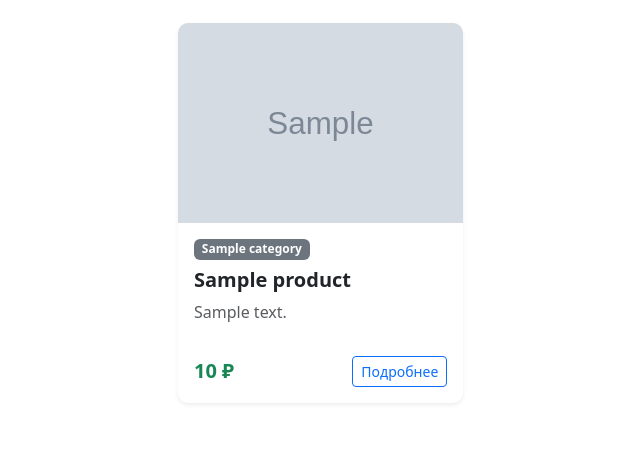
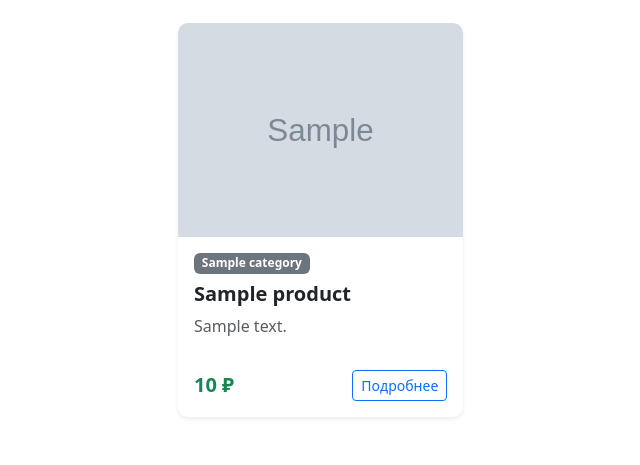
Before and after one commit to Yulianna-Aleeva/web-server, a Django app: template catalog/templates/catalog/home.html in a window 1280 px wide. Shown: the part 807-1272 px from the top of the page, without its empty margins (150-790 px from the left). Before the commit the page ends 1211 px from the top, so only its background shows below. Run offline with Django 5.2, Linux system fonts and the light colour scheme; the template is opened without the code that fills it: most values are stand-ins (such as "Sample title", 1, 10 or a date in 2020); grey boxes marked "Sample" are stand-in pictures; some libraries are stand-ins or nearby versions.

Commit message:
style(templates): fix image aspect ratio

```diff
--- a/catalog/templates/catalog/home.html
+++ b/catalog/templates/catalog/home.html
@@ -58,13 +58,14 @@
             <div class="card h-100 shadow-sm border-0" style="border-radius: 10px;">
 
                 {% if product.image %}
-                <img src="{{ product.image.url }}"
-                     onerror="this.onerror=null; this.src='/media/{{ product.image.name }}';"
-                     class="card-img-top"
-                     alt="{{ product.name }}"
-                     style="height: 200px; object-fit: cover; border-top-left-radius: 10px; border-top-right-radius: 10px;">
+                <div class="ratio ratio-4x3"
+                     style="overflow: hidden; border-top-left-radius: 10px; border-top-right-radius: 10px;">
+                    <img src="{{ product.image.url }}"
+                         onerror="this.onerror=null; this.src='/media/{{ product.image.name }}';"
+                         alt="{{ product.name }}"
+                         style="width: 100%; height: 100%; object-fit: cover; object-position: center;">
+                </div>
                 {% endif %}
-
                 <div class="card-body d-flex flex-column">
                     <span class="badge bg-secondary align-self-start mb-2">{{ product.category.name }}</span>
                     <h5 class="card-title fw-bold">{{ product.name }}</h5>
```
Also changed, not shown: blogs/templates/blogs/blog_detail.html (+7 -5 lines), blogs/templates/blogs/blog_list.html (+9 -7 lines), catalog/templates/catalog/product_detail.html (+7 -8 lines).
